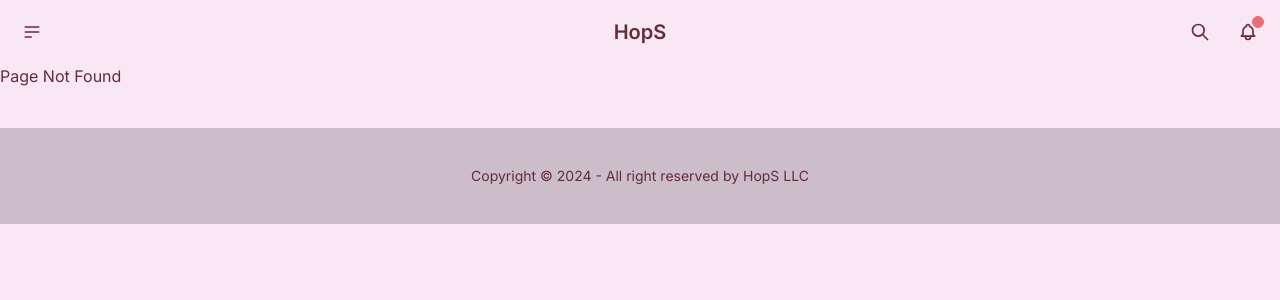
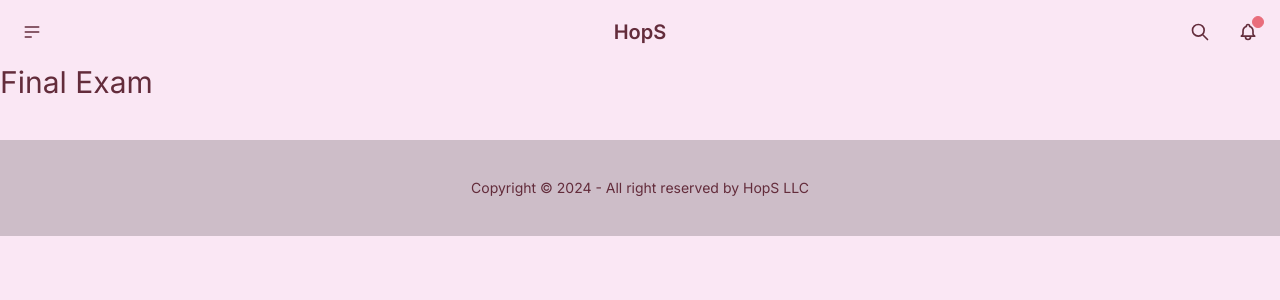
Before and after one commit to lkaur29/exam2, a Next.js app: page /final in a window 1280 px wide. Before the commit this address had no page. Shown: the top 300 px of the page. Built offline with nearby package versions, Linux system fonts and the light colour scheme.

Commit message:
created final exam

```diff
--- /dev/null
+++ b/app/final/page.tsx
@@ -0,0 +1,7 @@
+export default function Page() {
+    return (
+      <>
+      <h1 className="text-3xl"> Final Exam</h1>
+      </>
+    )
+  }
```
